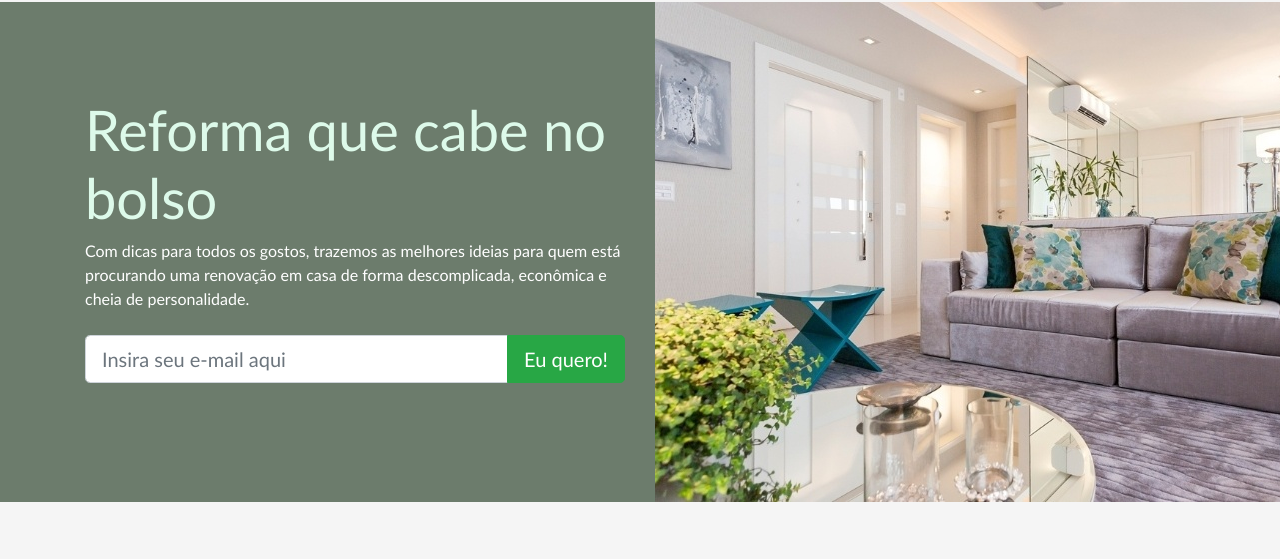
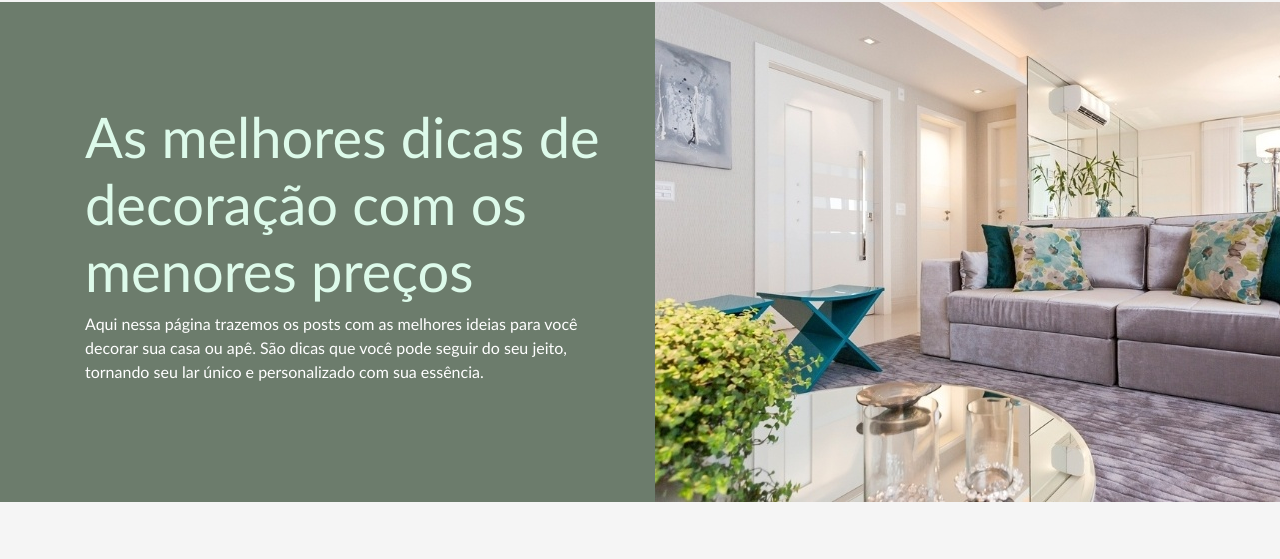
Before and after one commit to mandscouto/mandscouto.github.io, a plain HTML site: page decor.html in a window 1280 px wide. Shown: the part 127-686 px from the top of the page. Drawn offline with nearby package versions, Linux system fonts and the light colour scheme.

Commit message:
Update decor.html

```diff
--- a/decor.html
+++ b/decor.html
@@ -54,20 +54,10 @@
             <div class="row">
                 <div class="col-md-6 d-flex"><!--Textos da seção-->
                     <div class="align-self-center">
-                        <h1 class="display-4">Reforma que cabe no bolso</h1>
+                        <h1 class="display-4">As melhores dicas de decoração com os menores preços</h1>
                         <p>
-                            Com dicas para todos os gostos, trazemos as melhores ideias para quem está procurando uma renovação em casa de forma descomplicada, econômica e cheia de personalidade.
+                            Aqui nessa página trazemos os posts com as melhores ideias para você decorar sua casa ou apê. São dicas que você pode seguir do seu jeito, tornando seu lar único e personalizado com sua essência.
                         </p>
-
-                        <form class="mt-4 mb-4"> <!--Início do formulário de cadastro-->
-                            <div class="input-group input-group-lg">
-                                <input type="text" placeholder="Insira seu e-mail aqui" class="form-control">
-                                <div class="input-group-append">
-                                    <button type="button" class="btn btn-success">Eu quero!</button>
-                                </div>
-                            </div>
-                        </form><!---Fim do formulário-->
-
                     </div>
                 </div><!--Fim dos textos da seção-->
                 <div class="col-md-6 d-none d-md-block">
```
